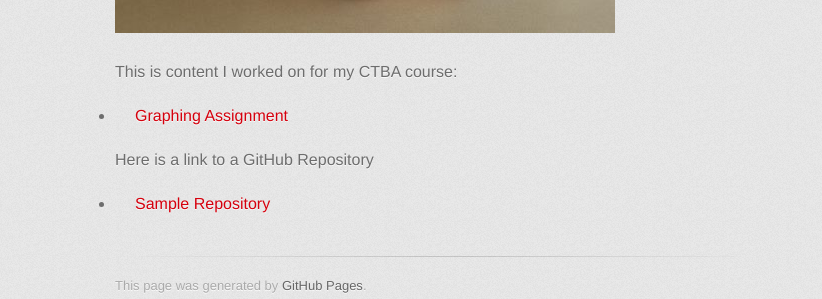
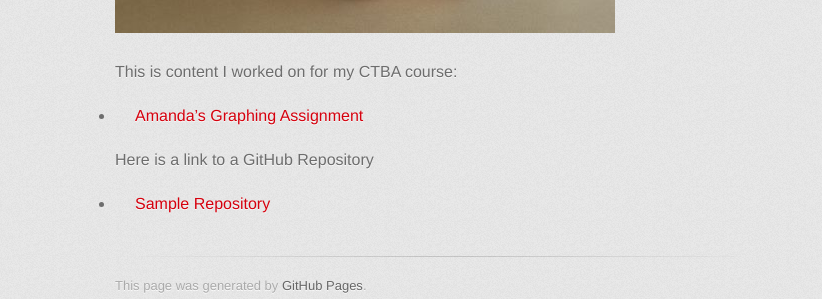
Before and after one commit to amandalem/amandalem.github.io, a Jekyll site: the page built from index.md, in a window 1280 px wide. Shown: the part 688-987 px from the top of the page, without its empty margins (215-1037 px from the left). Built offline with Jekyll 4.4.1, drawn with Linux system fonts in a browser that asks for light colours; some web fonts are replaced; our own code applies the rules of GitHub Pages for plain Markdown files.

Commit message:
Update index.md

```diff
--- a/index.md
+++ b/index.md
@@ -7,7 +7,7 @@
 
 This is content I worked on for my CTBA course:
 
-- [Graphing Assignment](/graphing/index.md)
+- [Amanda's Graphing Assignment](/graphing/index.md)
 
 Here is a link to a GitHub Repository
 
```
